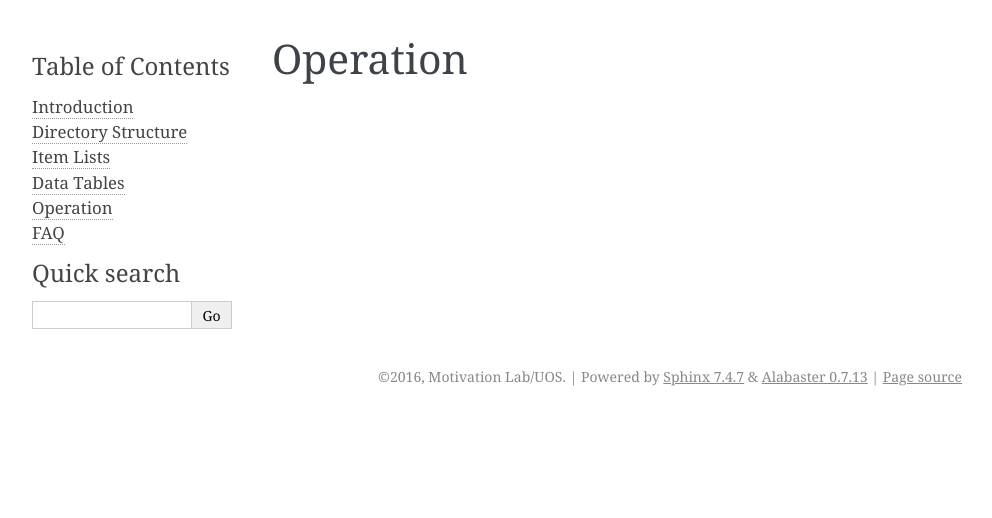
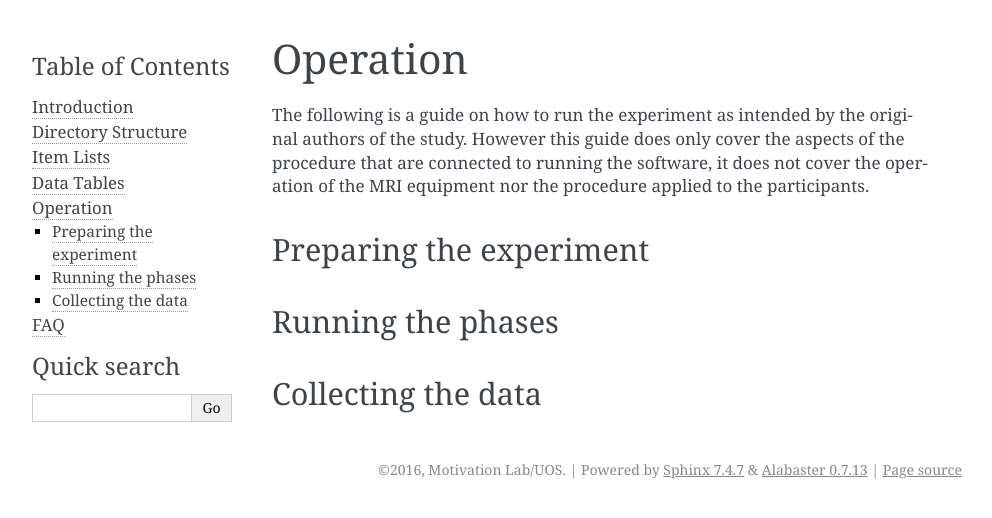
Before and after one commit to bwulff/selfinfiltration-experiment-doc, a Sphinx documentation site: the page built from docs/source/running.rst, in a window 1280 px wide. Shown: the top 518 px of the page, without its empty margins (148-1140 px from the left). Built offline with Sphinx 7.4.7, drawn with Linux system fonts in a browser that asks for light colours; pages that are not in the unit, such as notebooks, are missing from menus.

Commit message:
added stub for operations tutorial

```diff
--- a/docs/source/running.rst
+++ b/docs/source/running.rst
@@ -1,2 +1,16 @@
 Operation
 =========
+
+The following is a guide on how to run the experiment as intended by the original
+authors of the study. However this guide does only cover the aspects of the procedure
+that are connected to running the software, it does not cover the operation of
+the MRI equipment nor the procedure applied to the participants.
+
+Preparing the experiment
+------------------------
+
+Running the phases
+------------------
+
+Collecting the data
+-------------------
```
